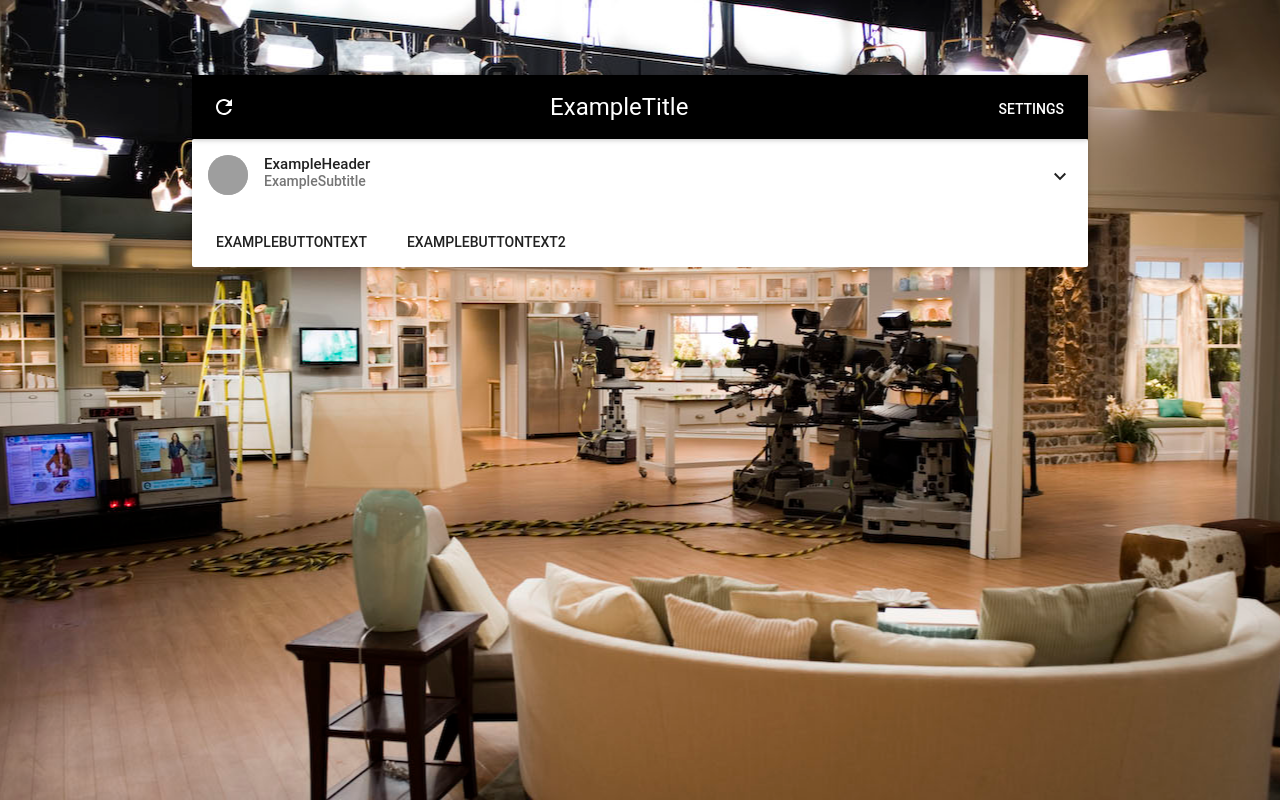
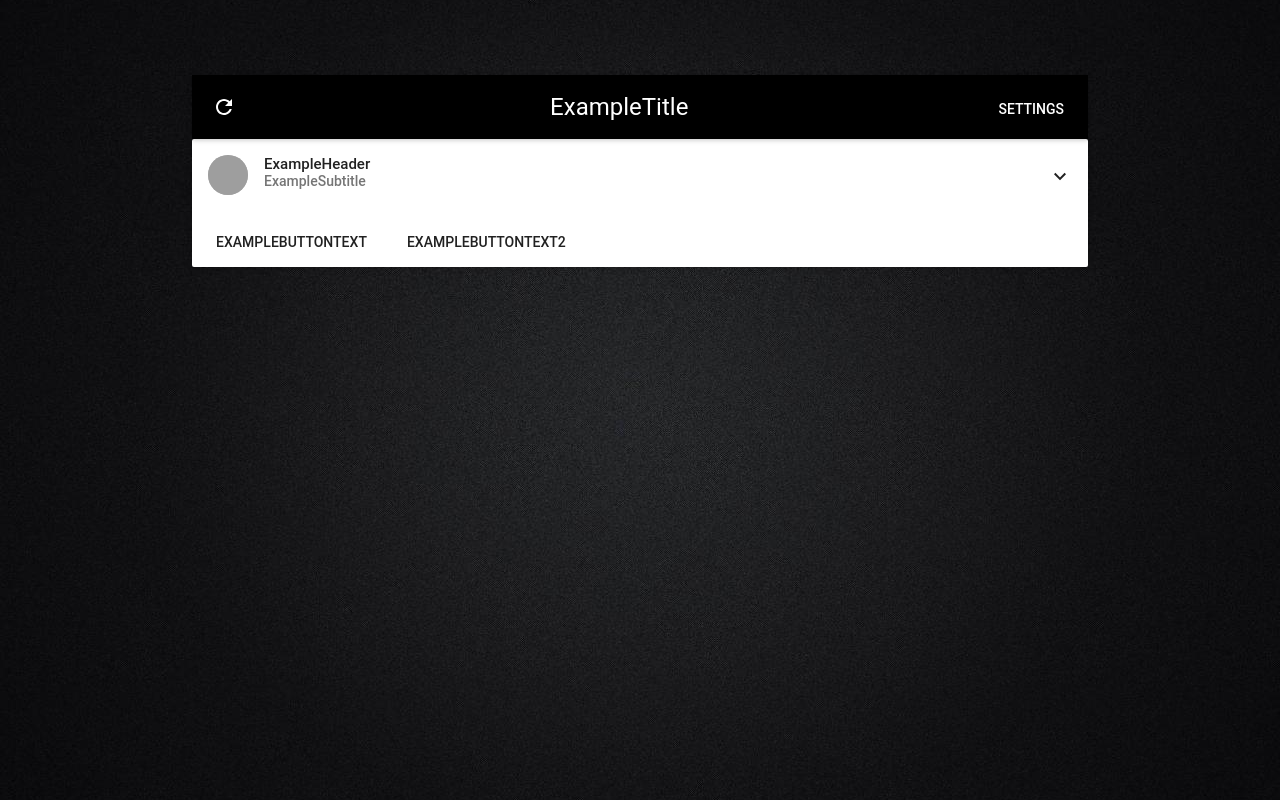
Before and after one commit to StevenPG/DynamicLinksCatalog, a React (Create React App) app in the folder react_src/: page / in a window 1280 px wide. Built offline with nearby package versions, Linux system fonts and the light colour scheme; grey boxes are pictures that could not be loaded; what react-tap-event-plugin would draw is missing.

Commit message:
Added a different starter image for configuration, this commit closes issue #7

```diff
--- a/react_src/src/App.js
+++ b/react_src/src/App.js
@@ -86,7 +86,7 @@ class App extends Component {
         "config": {
           "DirectoryTitle" : "ExampleTitle",
           "DirectoryHexColor" : "#000000",
-          "PageBackgroundURL" : "/img/studioset.jpg",
+          "PageBackgroundURL" : "/img/default_background.jpg",
           "cards" : [
             {
               "Header" : "ExampleHeader",
```
Also changed, not shown: react_src/public/img/default_background.jpg (added).
